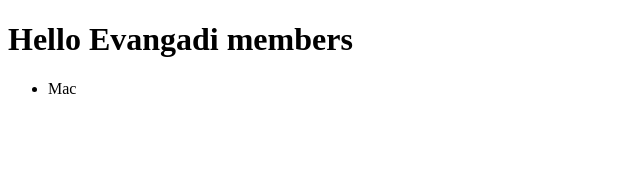
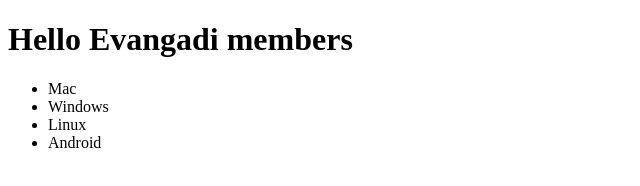
Before and after one commit to NafiadAbdi/masteringGitHub2, a plain HTML site: page index.html in a window 1280 px wide. Shown: the whole page, without its empty margins (0-640 px from the left). Drawn offline with Linux system fonts and the light colour scheme.

Commit message:
the all contents uodated

```diff
--- a/index.html
+++ b/index.html
@@ -11,6 +11,9 @@
 			<div>
 				<ul>
 					<li>Mac</li>
+					<li>Windows</li>
+					<li>Linux</li>
+					<li>Android</li>
 				</ul>
 			</div>
 		</header>
```
